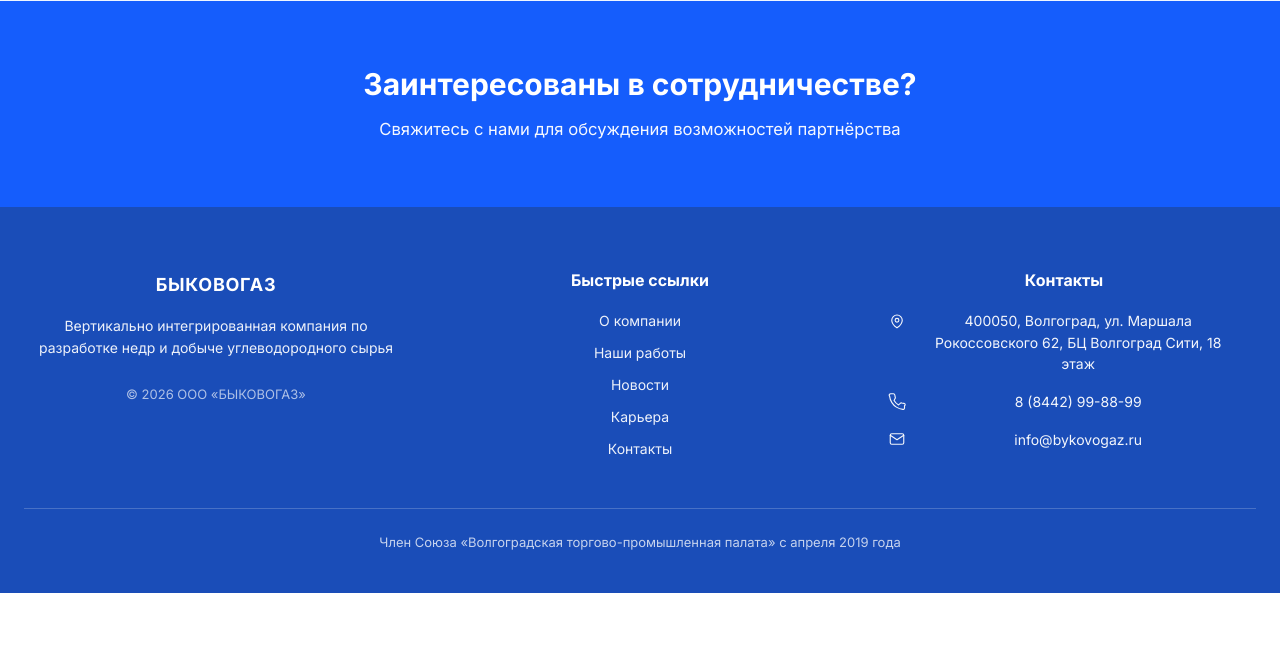
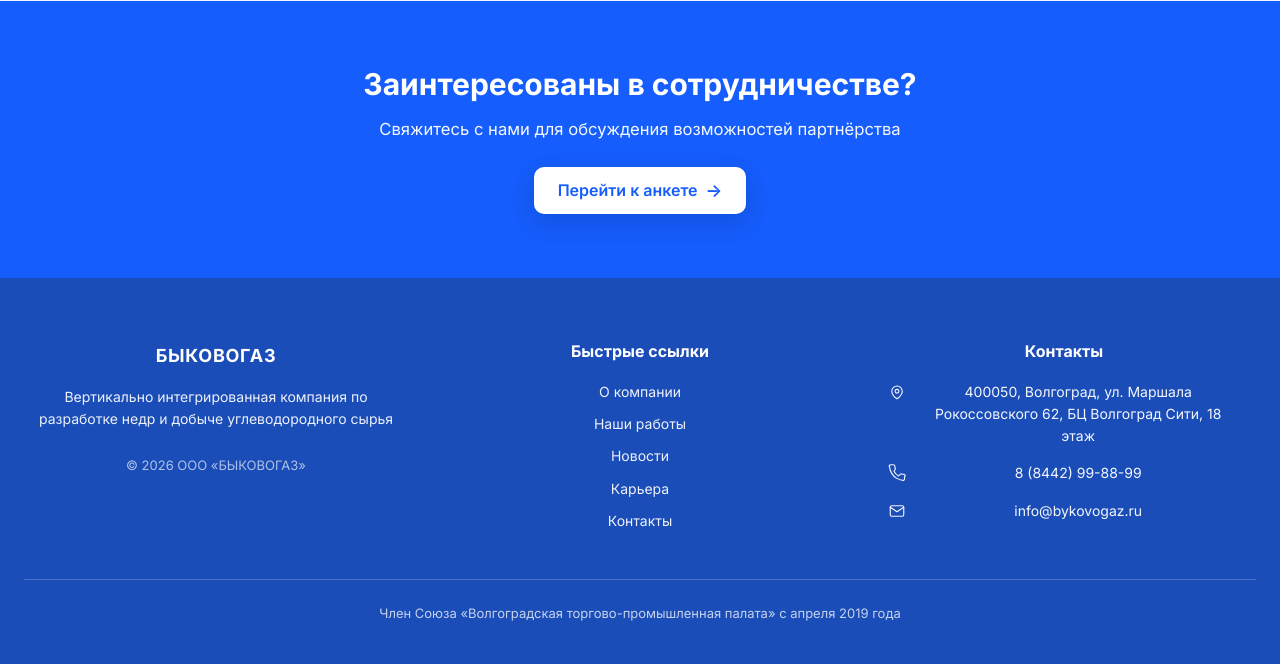
Before and after one commit to vesker034/BYKOVOGAZ, a Django app: page /works/ in a window 1280 px wide. Shown: the part 2526-3190 px from the top of the page. Before the commit the page ends 3119 px from the top, so only its background shows below. Run offline with Django 5.2, Linux system fonts and the light colour scheme.

Commit message:
Добавить переход к анкете с страницы наши работы

```diff
--- a/static/css/figma-pages.css
+++ b/static/css/figma-pages.css
@@ -449,11 +449,40 @@
 }
 
 .works-page-cta__lead {
-    margin: 0;
+    margin: 0 0 1.5rem;
     font-size: clamp(0.9375rem, 0.88rem + 0.2vw, 1.0625rem);
     font-weight: 400;
     line-height: 1.55;
     color: rgba(255, 255, 255, 0.96);
+}
+
+.works-page-cta__btn {
+    display: inline-flex;
+    align-items: center;
+    justify-content: center;
+    gap: 0.5rem;
+    padding: 0.85rem 1.5rem;
+    border-radius: 10px;
+    background-color: #fff;
+    color: var(--works-blue);
+    text-decoration: none;
+    font-size: 1rem;
+    font-weight: 600;
+    line-height: 1.25;
+    box-shadow: 0 8px 24px rgba(7, 20, 50, 0.16);
+    transition: transform 0.15s ease, box-shadow 0.15s ease, background-color 0.15s ease;
+}
+
+.works-page-cta__btn:hover {
+    color: var(--works-blue);
+    background-color: rgba(255, 255, 255, 0.94);
+    transform: translateY(-1px);
+    box-shadow: 0 12px 28px rgba(7, 20, 50, 0.2);
+}
+
+.works-page-cta__btn-arrow {
+    font-size: 1.1em;
+    line-height: 1;
 }
 
 /* --- Новости — Figma node 191-1132 --- */
--- a/static/css/style.css
+++ b/static/css/style.css
@@ -1957,6 +1957,7 @@ a.site-footer__contact-text:hover {
 
 .home-form-card {
     padding: 2rem;
+    scroll-margin-top: 7rem;
 }
 
 .home-form {
--- a/templates/pages/home.html
+++ b/templates/pages/home.html
@@ -403,7 +403,7 @@
                     </div>
                 </div>
 
-                <div class="home-form-card">
+                <div class="home-form-card" id="home-contact-form">
                     <h2 class="home-form-card__title">Напишите нам</h2>
                     <form class="home-form" action="#" method="get" novalidate data-home-contact-form>
                         <label class="home-form__field">
--- a/templates/pages/works.html
+++ b/templates/pages/works.html
@@ -57,6 +57,10 @@
             <div class="works-page-cta__inner">
                 <h2 id="works-cta-title" class="works-page-cta__title">{{ cta_title }}</h2>
                 <p class="works-page-cta__lead">{{ cta_subtitle }}</p>
+                <a class="works-page-cta__btn" href="{% url 'main:home' %}#home-contact-form">
+                    Перейти к анкете
+                    <span class="works-page-cta__btn-arrow" aria-hidden="true">→</span>
+                </a>
             </div>
         </div>
     </section>
```
